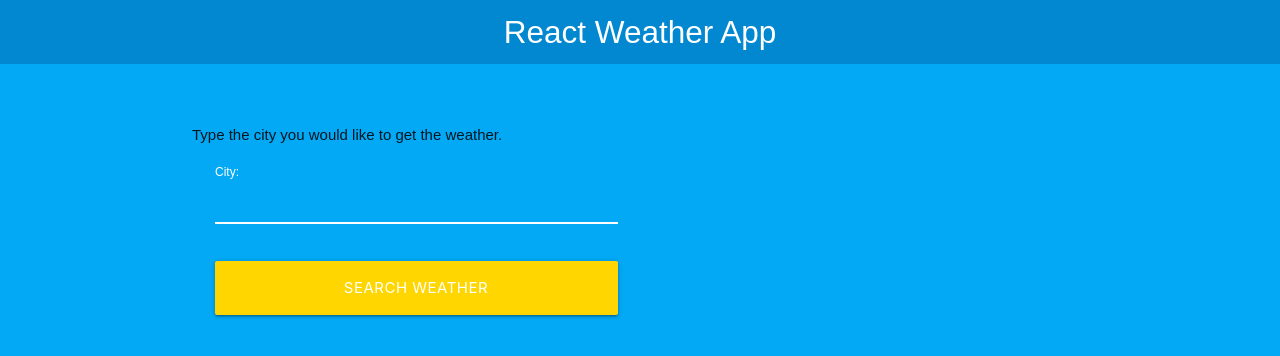
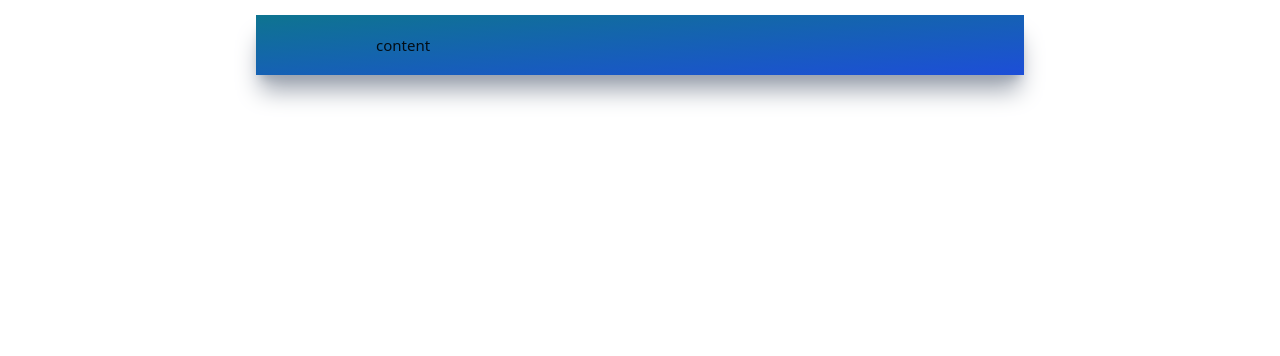
Before and after one commit to david-portilla/weather, a React (Create React App) app: page / in a window 1280 px wide. Shown: the top 356 px of the page. Built offline with nearby package versions, Linux system fonts and the light colour scheme.

Commit message:
adding tailwind for styles

```diff
--- a/package.json
+++ b/package.json
@@ -3,6 +3,7 @@
   "version": "0.1.0",
   "private": true,
   "dependencies": {
+    "@iconscout/react-unicons": "^2.0.0",
     "@testing-library/jest-dom": "^5.11.4",
     "@testing-library/react": "^11.1.0",
     "@testing-library/user-event": "^12.1.10",
@@ -34,5 +35,8 @@
       "last 1 firefox version",
       "last 1 safari version"
     ]
+  },
+  "devDependencies": {
+    "tailwindcss": "^3.2.7"
   }
 }
--- a/src/App.js
+++ b/src/App.js
@@ -3,6 +3,7 @@ import Form from "./components/Form";
 import Header from "./components/Header";
 import Weather from "./components/Weather";
 import Error from "./components/Error";
+import UilReact from "@iconscout/react-unicons/icons/uil-react";
 
 function App() {
   const [city, setCity] = useState("");
@@ -38,7 +39,11 @@ function App() {
 
   return (
     <>
-      <Header title="React Weather App" />
+      <div className="mx-auto max-w-screen-md mt-4 py-5 px-32 bg-gradient-to-br from-cyan-700 to-blue-700 h-fit shadow-xl shadow-gray-400">
+        content
+      </div>
+      {/* <Header title="React Weather App" />
+      <UilReact />
       <div className="contenedor-form">
         <div className="container">
           <div className="row">
@@ -52,7 +57,7 @@ function App() {
             </div>
           </div>
         </div>
-      </div>
+      </div> */}
     </>
   );
 }
--- a/src/components/Form.js
+++ b/src/components/Form.js
@@ -18,10 +18,6 @@ const Form = ({ city, setCity, setQuery }) => {
 
   return (
     <form onSubmit={handleSubmit}>
-      {error ? (
-        <p className="red darken-4 error">All the fields are required</p>
-      ) : null}
-
       <div className="input-field col s12">
         <input
           type="text"
@@ -43,6 +39,13 @@ const Form = ({ city, setCity, setQuery }) => {
           Search weather
         </button>
       </div>
+
+      <div className="input-field col s12">
+        {error ? (
+          <p className="red darken-4 error">The city field is required</p>
+        ) : null}
+      </div>
+
     </form>
   );
 };
--- a/src/components/Weather.js
+++ b/src/components/Weather.js
@@ -7,7 +7,7 @@ const Weather = ({ apiResult }) => {
   if (!name || !main || !weather) return null;
   // Transform Kelvin into Celsius
   if (apiResult) {
-    console.log("w: ", apiResult.weather[0].main);
+    console.log("w: ", apiResult);
   }
   const kelvinToCelsius = (temperature) => {
     const _KELVIN = 273.15;
--- /dev/null
+++ b/tailwind.config.js
@@ -0,0 +1,10 @@
+/** @type {import('tailwindcss').Config} */
+module.exports = {
+  content: [
+    "./src/**/*.{js,jsx,ts,tsx}",
+  ],
+  theme: {
+    extend: {},
+  },
+  plugins: [],
+}
```
Also changed, not shown: src/index.css (+7 -0 lines), 2 other files (tests, documents, lock files or other folders).
